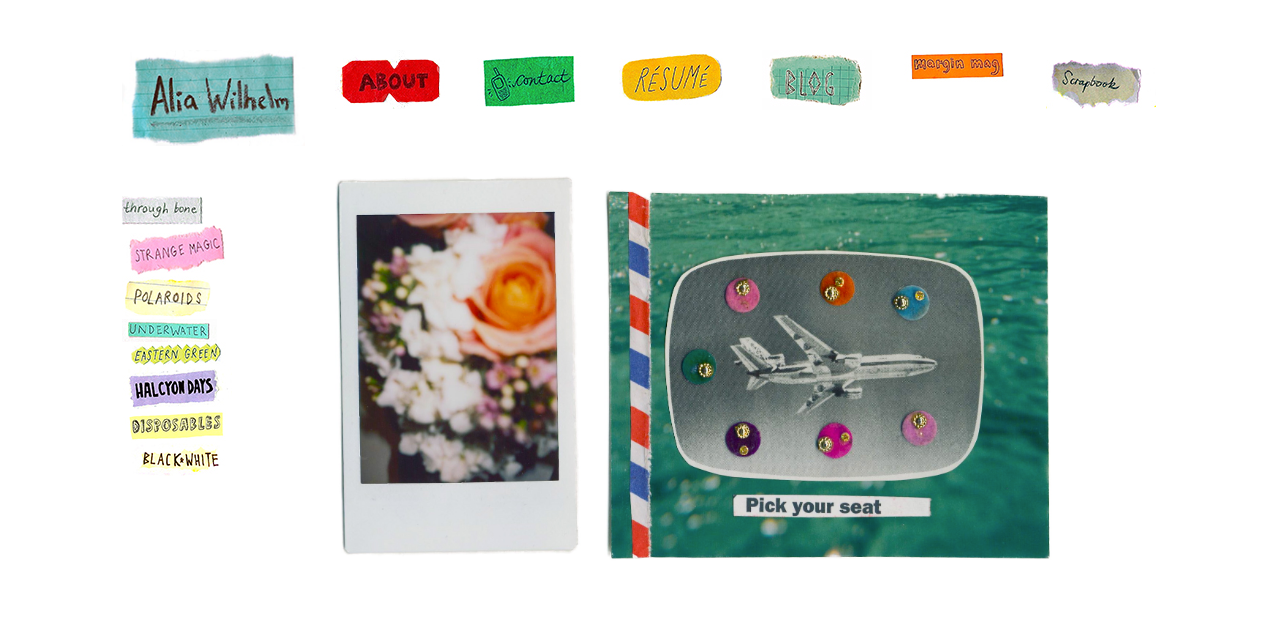
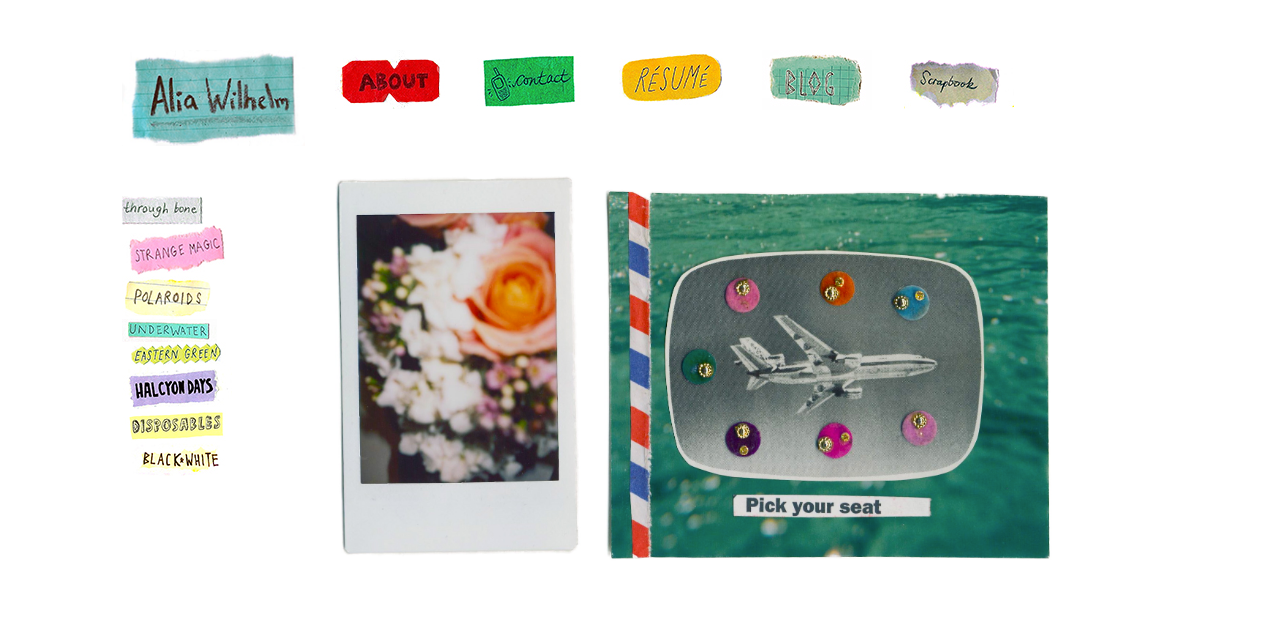
Before and after one commit to aliaswilhelm/aliaswilhelm.github.io, a plain HTML site: page home.html in a window 1280 px wide. Drawn offline with nearby package versions, Linux system fonts and the light colour scheme.

Commit message:
margin icon
removed

```diff
--- a/home.html
+++ b/home.html
@@ -58,13 +58,13 @@
         			</a>
         		</p>
 	    	</div>
-	    	<div class="col-md-2 col-sm-2">
+<!-- 	    	<div class="col-md-2 col-sm-2">
 	    		<p class="top-icon">
         			<a href="http://www.margin-mag.com" target="blank">
         				<img src="margin-mag-icon.jpg" class="img-responsive"/>
         			</a>
         		</p>
-	    	</div>
+	    	</div> -->
 	    	<div class="col-md-2 col-sm-2 col-xs-2">
 	    		<p class="top-icon">
         			<p class="sb">
```
